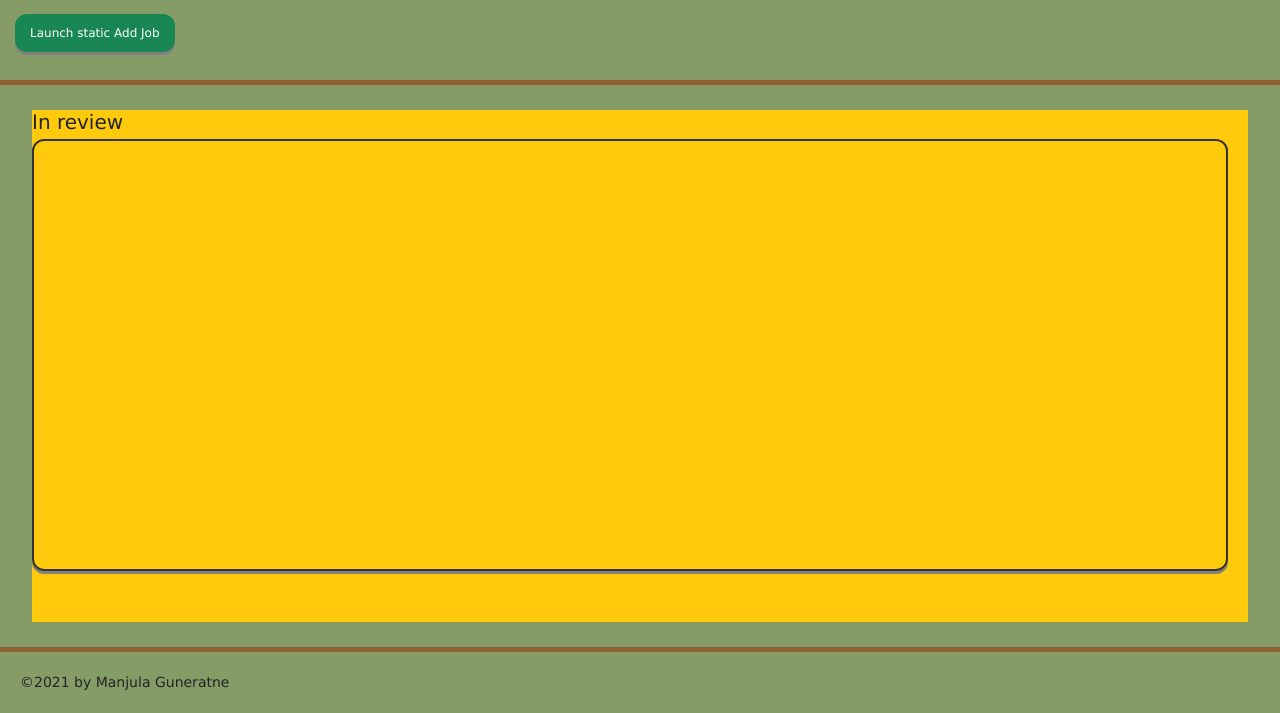
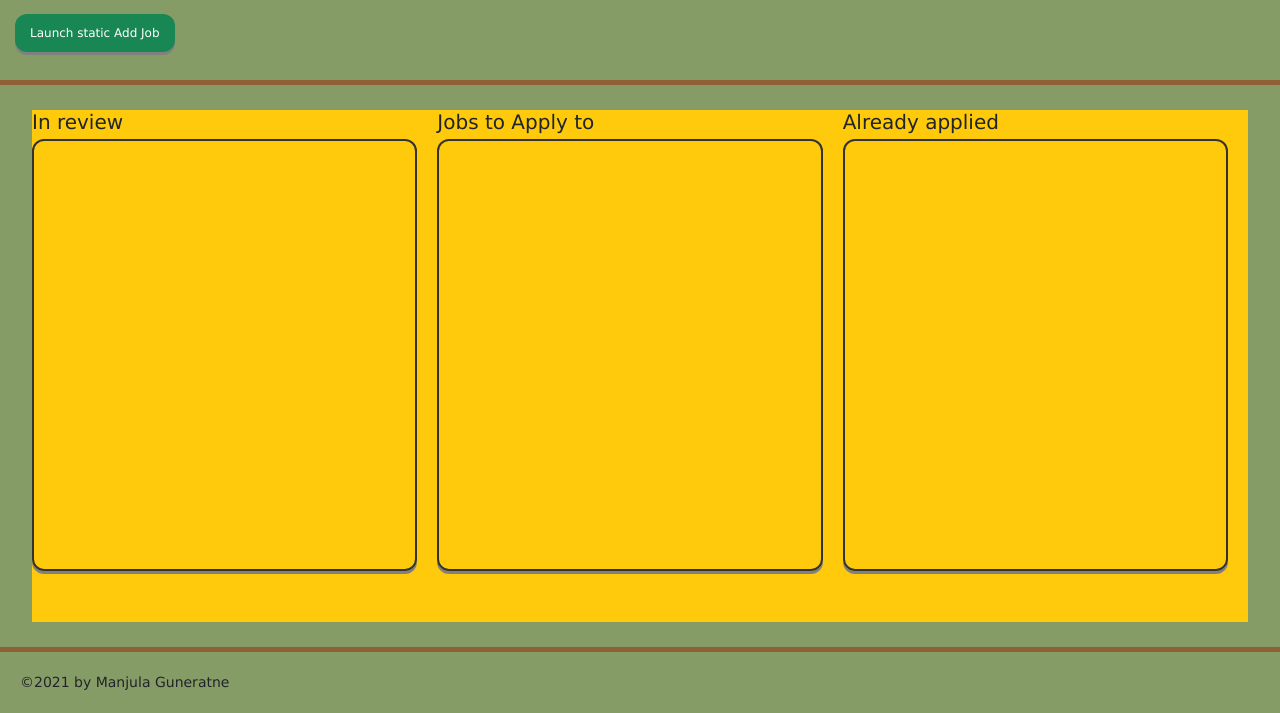
Before and after one commit to Manjula85/Job_Applications, a website: page index.html in a window 1280 px wide. Shown: the part 87-800 px from the top of the page. Drawn offline with nearby package versions, Linux system fonts and the light colour scheme.

Commit message:
added 2 more sections

```diff
--- a/assets/css/style.css
+++ b/assets/css/style.css
@@ -84,6 +84,7 @@ footer {
 
 .job-list-wrapper {
   flex: 1;
+  /* flex-basis: 100%;  Set it as such when you add @media section later*/
   margin: 0 20px 30px 0;
 }
 
--- a/index.html
+++ b/index.html
@@ -109,10 +109,24 @@
       </div>
     </header>
     <main class="page-content">
+      <!-- Jobs in review section -->
       <section class="job-list-wrapper">
         <h2 class="list-title">In review</h2>
         <ul class="job-list" id="jobs-in-review">
-          <!-- <li class='job-item'>A task is going to be added soon!</li> -->
+        </ul>
+      </section>
+
+      <!-- Jobs in Jobs to Apply to section -->
+      <section class="job-list-wrapper">
+        <h2 class="list-title">Jobs to Apply to</h2>
+        <ul class="job-list" id="jobs-in-review">
+        </ul>
+      </section>
+
+      <!-- Jobs in Already applied section -->
+      <section class="job-list-wrapper">
+        <h2 class="list-title">Already applied</h2>
+        <ul class="job-list" id="jobs-in-review">
         </ul>
       </section>
     </main>
```
Lines whose indentation alone changed are shown as unchanged.
